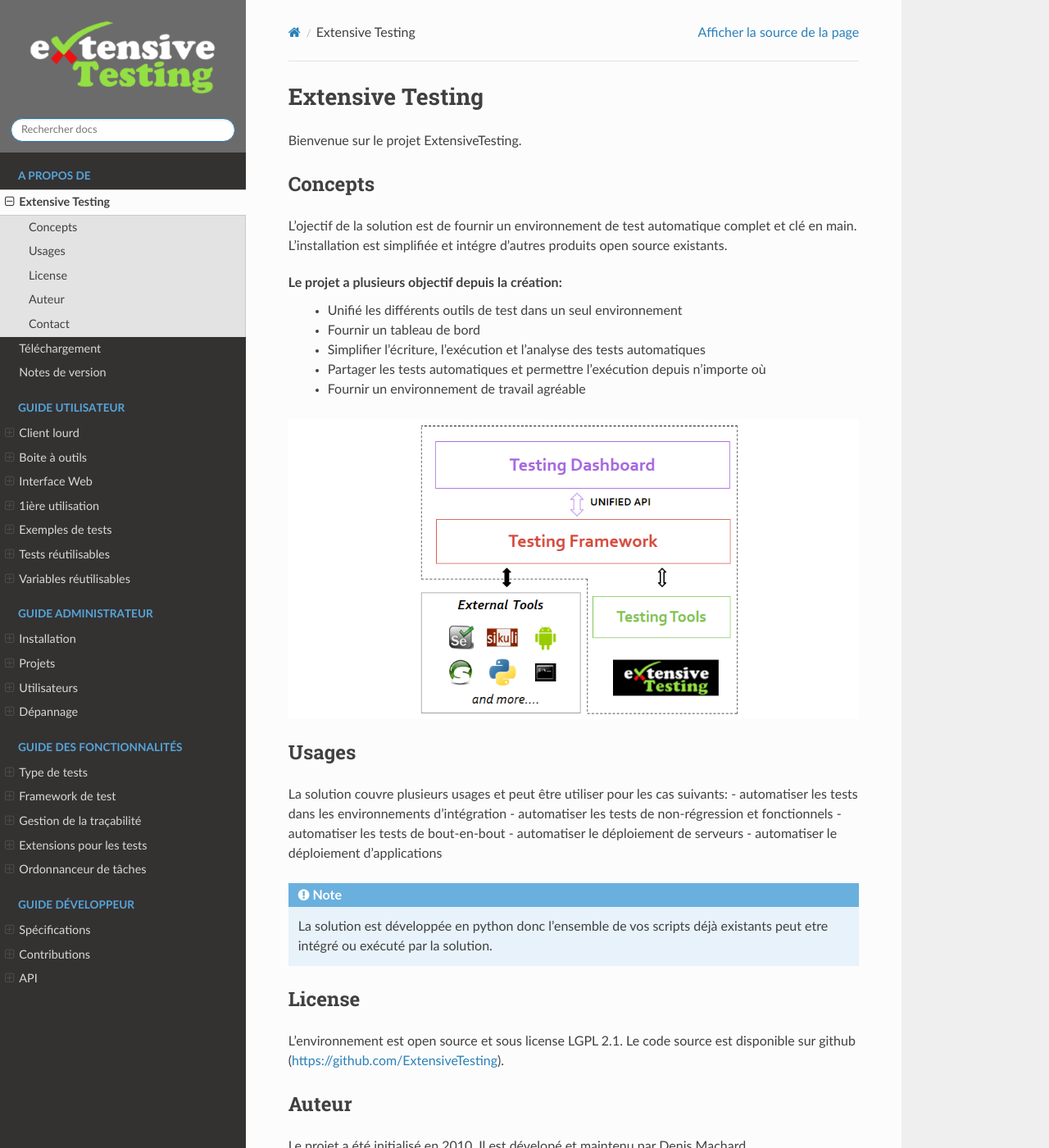
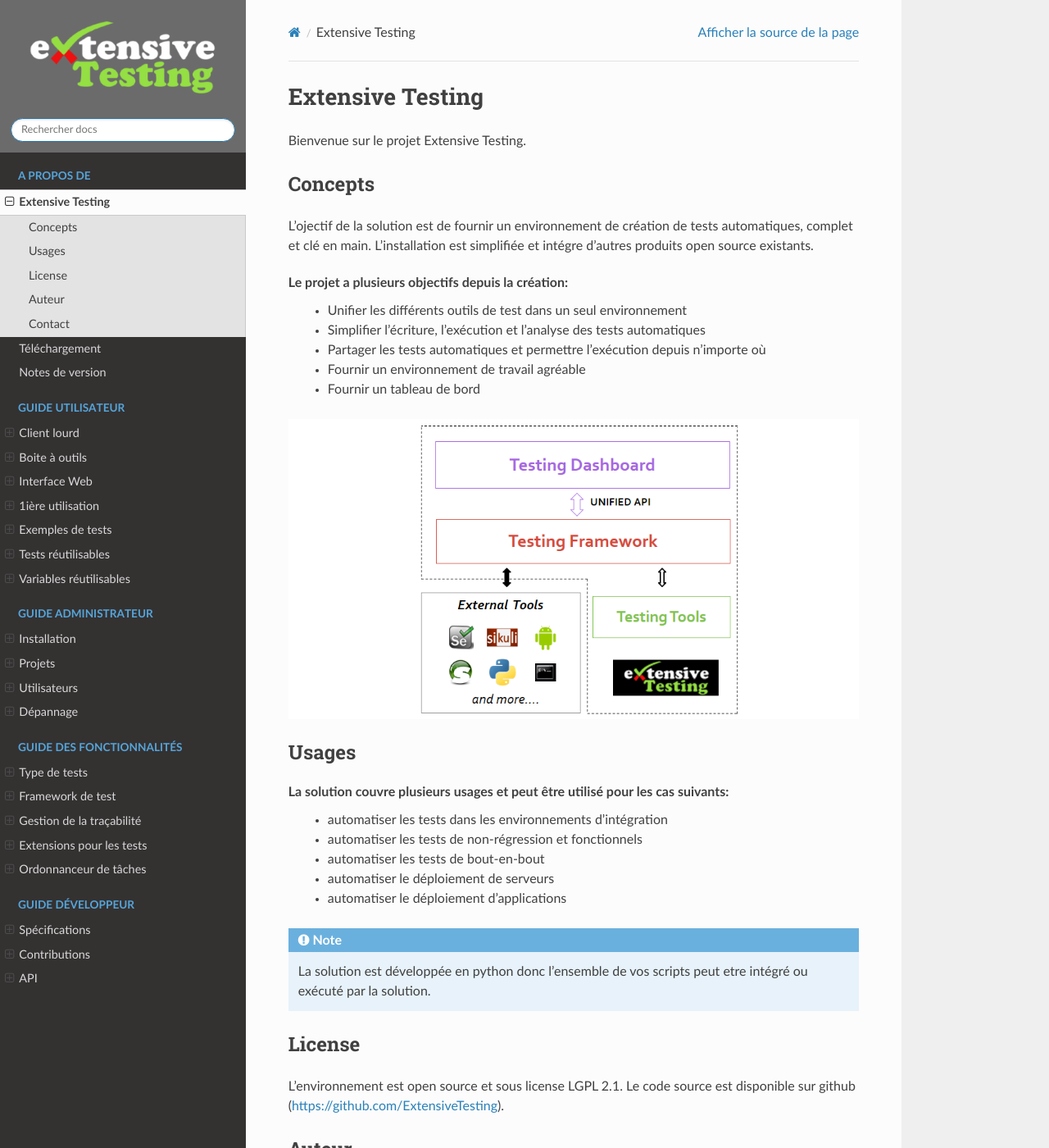
Before and after one commit to ExtensiveAutomation/extensiveautomation-fr.readthedocs.io, a Sphinx documentation site: the page built from docs/about/purpose.rst, in a window 1280 px wide and 1400 px high. Shown: the whole window at 82% size. Built offline with Sphinx 7.4.7 and the Read the Docs theme 2.0.0, drawn with Linux system fonts in a browser that asks for light colours; pages that are not in the unit, such as notebooks, are missing from menus; some of the changed text lies outside the part shown.

Commit message:
correction erreurs

```diff
--- a/docs/about/purpose.rst
+++ b/docs/about/purpose.rst
@@ -1,35 +1,34 @@
 Extensive Testing
 =================
 
-Bienvenue sur le projet ExtensiveTesting.
+Bienvenue sur le projet Extensive Testing.
 
 Concepts
 --------
 
-L'ojectif de la solution est de fournir un environnement de test automatique complet et clé en main.
+L'ojectif de la solution est de fournir un environnement de création de tests automatiques, complet et clé en main.
 L'installation est simplifiée et intégre d'autres produits open source existants.
 
-Le projet a plusieurs objectif depuis la création:
- - Unifié les différents outils de test dans un seul environnement
- - Fournir un tableau de bord
+Le projet a plusieurs objectifs depuis la création:
+ - Unifier les différents outils de test dans un seul environnement
  - Simplifier l'écriture, l'exécution et l'analyse des tests automatiques
  - Partager les tests automatiques et permettre l'exécution depuis n'importe où
  - Fournir un environnement de travail agréable
-
+ - Fournir un tableau de bord
 
 .. image:: /_static/images/concept.png
 
 Usages
 ------
 
-La solution couvre plusieurs usages et peut être utiliser pour les cas suivants:
-- automatiser les tests dans les environnements d'intégration
-- automatiser les tests de non-régression et fonctionnels
-- automatiser les tests de bout-en-bout
-- automatiser le déploiement de serveurs
-- automatiser le déploiement d'applications
+La solution couvre plusieurs usages et peut être utilisé pour les cas suivants:
+ - automatiser les tests dans les environnements d'intégration
+ - automatiser les tests de non-régression et fonctionnels
+ - automatiser les tests de bout-en-bout
+ - automatiser le déploiement de serveurs
+ - automatiser le déploiement d'applications
 
-.. note:: La solution est développée en python donc l'ensemble de vos scripts déjà existants peut etre intégré ou exécuté par la solution.
+.. note:: La solution est développée en python donc l'ensemble de vos scripts peut etre intégré ou exécuté par la solution.
 
 License
 -------
```
Also changed, not shown: other parts of docs/about/purpose.rst (+3 -3 lines).
